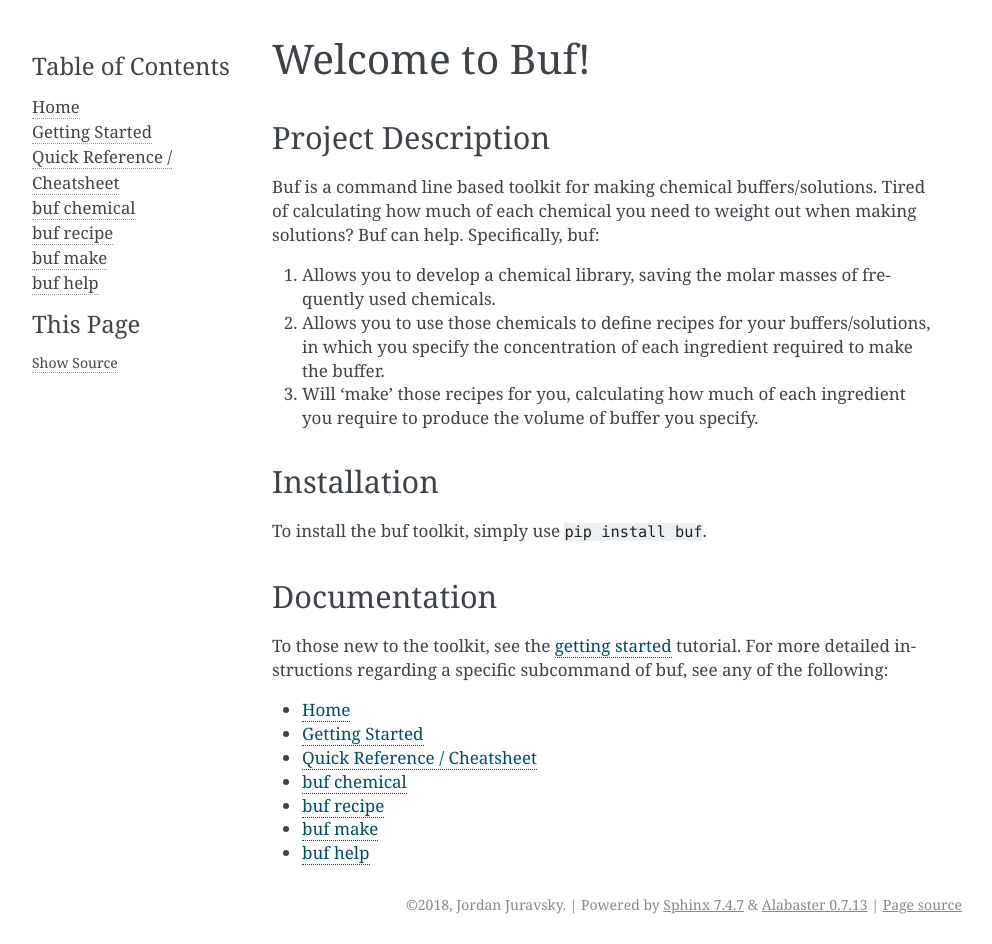
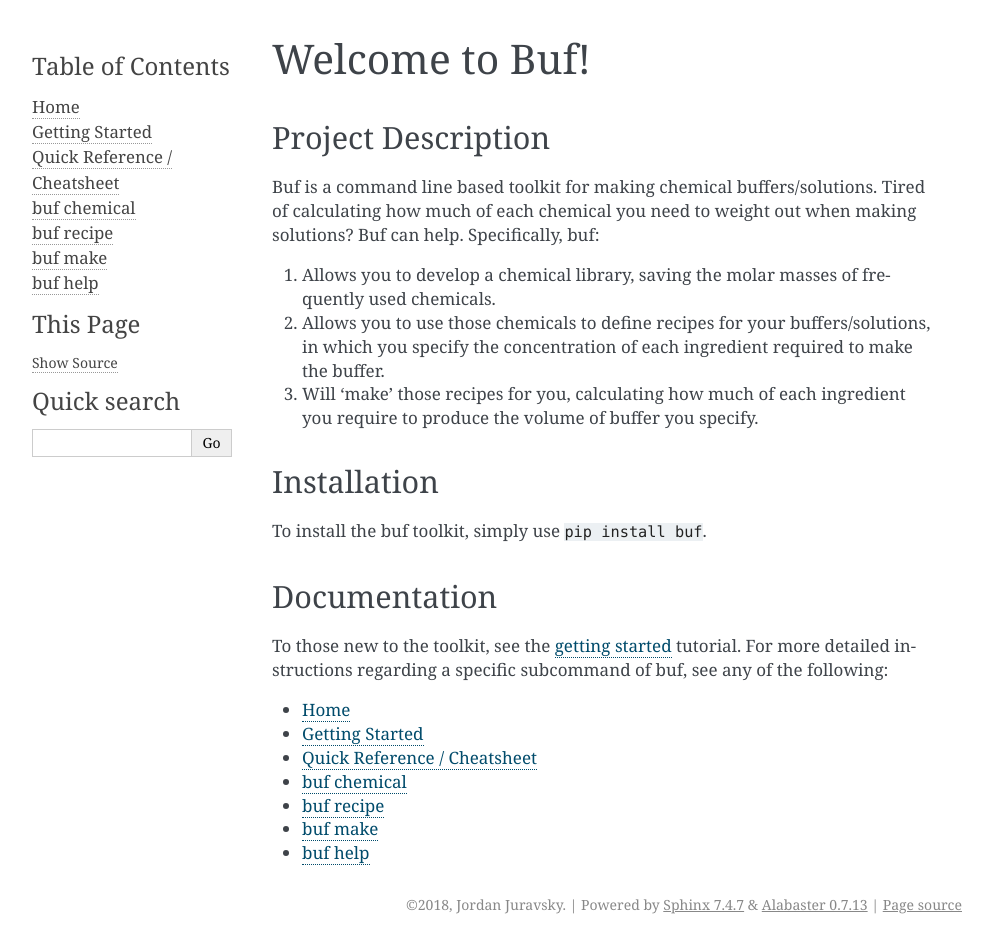
Before and after one commit to jordan-benjamin/buf, a Sphinx documentation site: the page built from docs/index.rst, in a window 1280 px wide. Shown: the whole page, without its empty margins (148-1140 px from the left). Built offline with Sphinx 7.4.7, drawn with Linux system fonts in a browser that asks for light colours.

Commit message:
Adding search bar to documentation

```diff
--- a/docs/conf.py
+++ b/docs/conf.py
@@ -153,4 +153,4 @@ texinfo_documents = [
      'Science'),
 ]
 
-html_sidebars = { '**': ['globaltoc.html', 'relations.html', 'sourcelink.html'] }
+html_sidebars = { '**': ['globaltoc.html', 'relations.html', 'sourcelink.html', 'searchbox.html'] }
```
